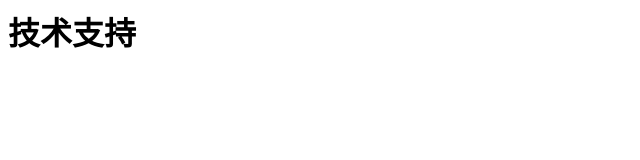
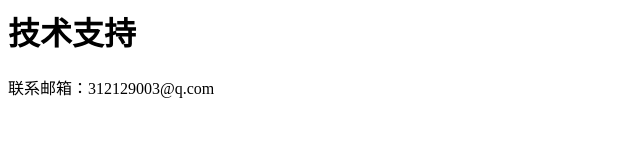
Before and after one commit to amwihtfei/amwihtfei.github.io, a plain HTML site: page index.html in a window 1280 px wide. Shown: the whole page, without its empty margins (0-640 px from the left). Drawn offline with Linux system fonts and the light colour scheme.

Commit message:
Update index.html

```diff
--- a/index.html
+++ b/index.html
@@ -1 +1,2 @@
 <h1>技术支持</h1>
+<p>联系邮箱：312129003@q.com</p>
```
